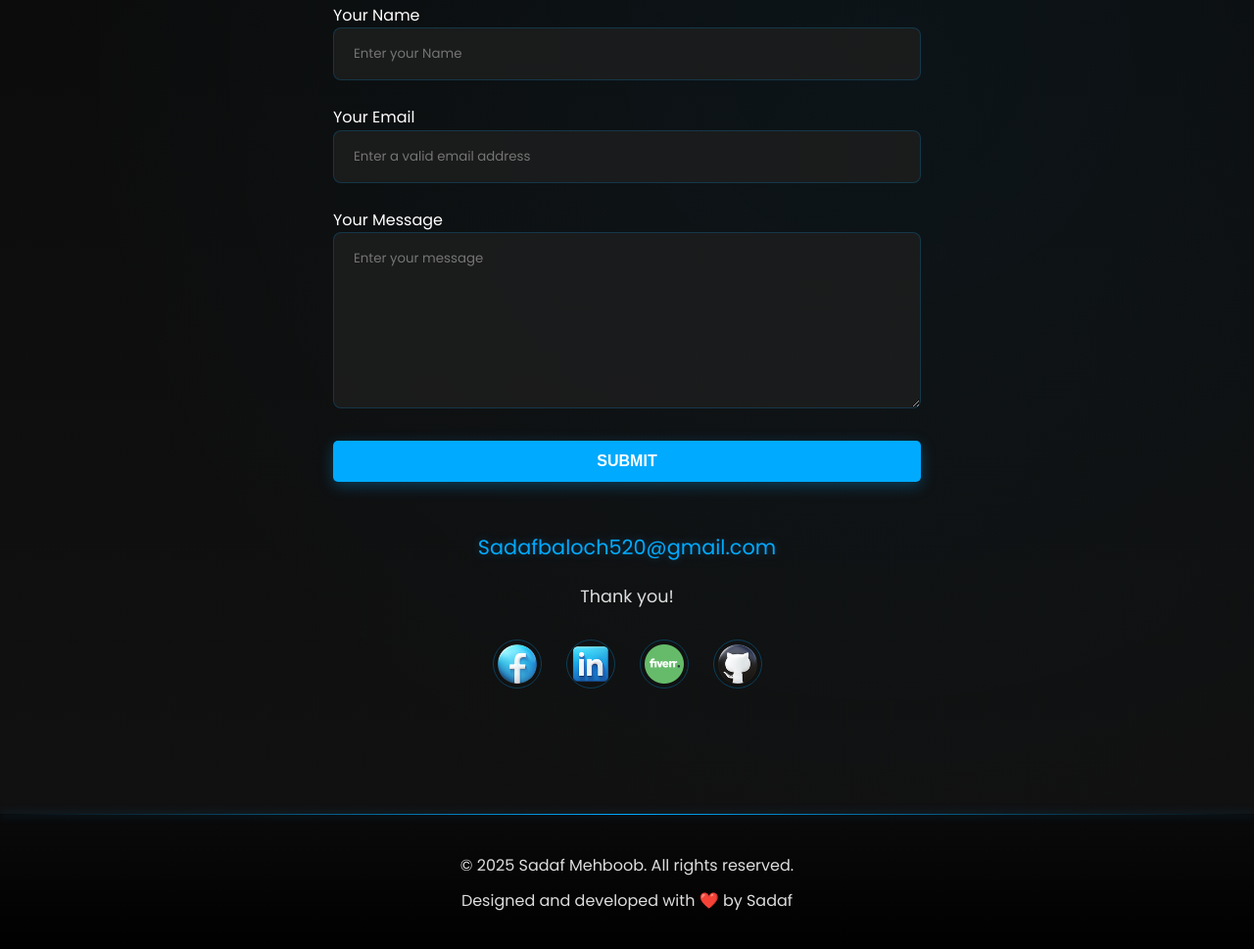
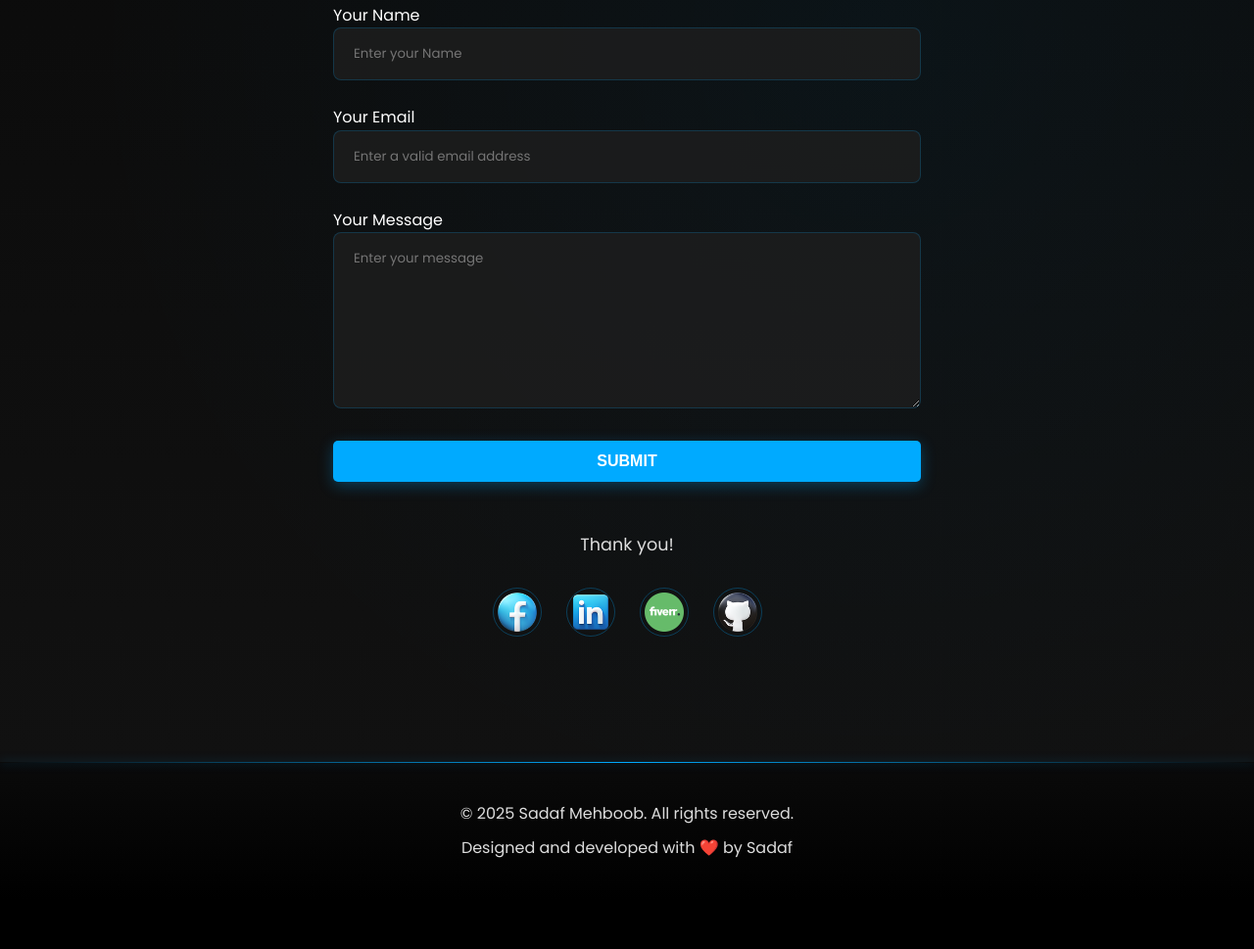
Before and after one commit to Sadafmehboob123/portfolio, a plain HTML site: page index.html in a window 1280 px wide. Shown: the part 6499-7468 px from the top of the page at 98% size. After the commit the page ends 7418 px from the top, so only its background shows below. Drawn offline with Linux system fonts and the light colour scheme.

Commit message:
Update index.html

```diff
--- a/index.html
+++ b/index.html
@@ -289,7 +289,7 @@
       </form>
 
       <div class="contact-info">
-        <p class="email">Sadafbaloch520@gmail.com</p>
+
         <p class="thanks">Thank you!</p>
         <div class="social-icons">
           <a href="https://www.facebook.com/profile.php?id=100064930982722" target="_blank" rel="noopener noreferrer" aria-label="Facebook"><img src="image\icons8-facebook-logo-94.png" alt="Facebook icon"></a>
```
